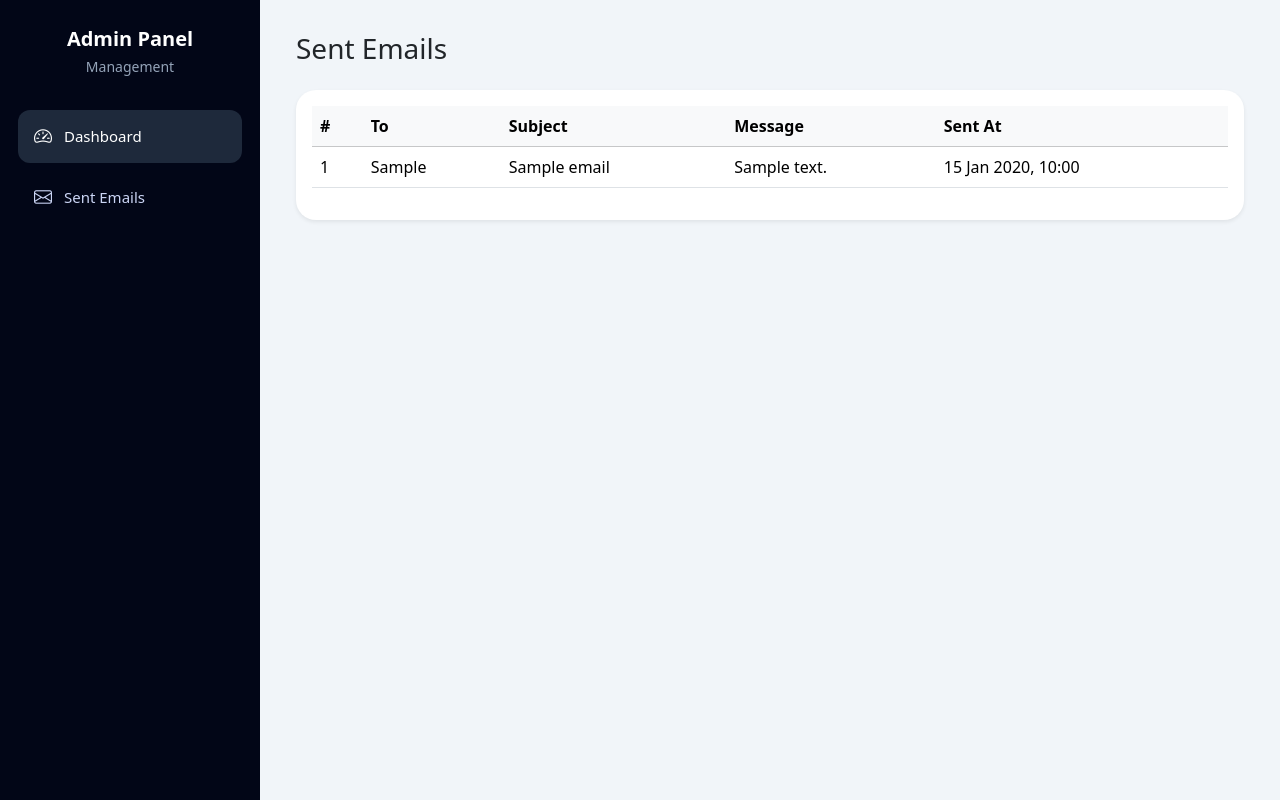
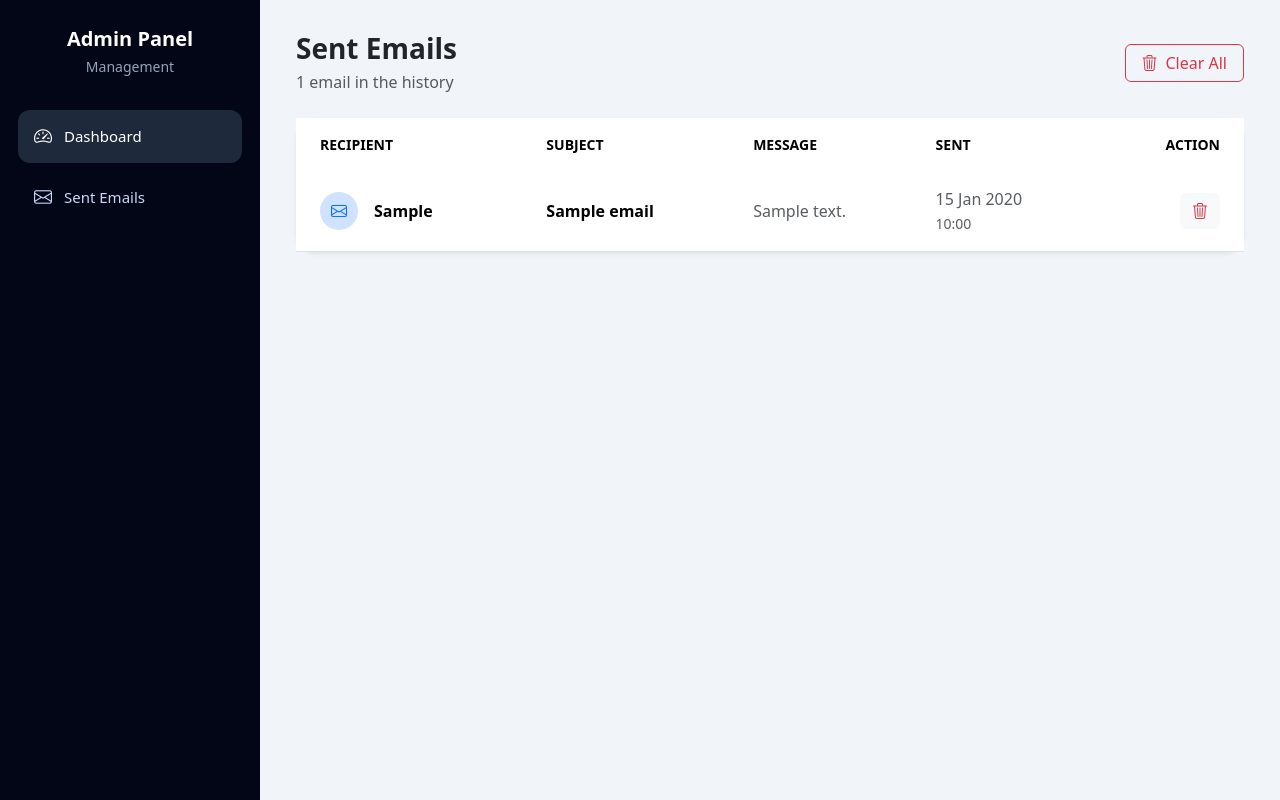
Before and after one commit to Eto142/globmailing, a Laravel app: page /sent-emails in a window 1280 px wide. Run offline with Laravel 12, Linux system fonts and the light colour scheme; tables that the repository leaves empty hold one stand-in row (values such as "Sample post").

Commit message:
update all

```diff
--- a/app/Http/Controllers/SendEmailController.php
+++ b/app/Http/Controllers/SendEmailController.php
@@ -69,7 +69,22 @@ class SendEmailController extends Controller
 public function sentEmails()
 {
     $emails = SentEmail::latest()->paginate(20); // Paginate 20 per page
-    return view('home.sent_emails', compact('emails'));
+    $totalEmails = SentEmail::count();
+    return view('home.sent_emails', compact('emails', 'totalEmails'));
+}
+
+public function destroy(SentEmail $email)
+{
+    $email->delete();
+
+    return back()->with('success', 'Email record deleted successfully.');
+}
+
+public function clearAll()
+{
+    SentEmail::truncate();
+
+    return back()->with('success', 'All sent email records have been cleared.');
 }
 
 }
--- a/resources/views/emails/admin-send.blade.php
+++ b/resources/views/emails/admin-send.blade.php
@@ -40,7 +40,7 @@
                             <table role="presentation" border="0" cellpadding="0" cellspacing="0" width="100%" style="border-top: 1px solid #e8eef5; margin: 0;">
                                 <tr>
                                     <td style="padding-top: 20px; font-size: 12px; line-height: 1.6; color: #7a8999;">
-                                        Do not share passwords or recovery phrases.
+
                                     </td>
                                 </tr>
                             </table>
--- a/resources/views/home/sent_emails.blade.php
+++ b/resources/views/home/sent_emails.blade.php
@@ -1,52 +1,103 @@
-
 @include('home.header')
 
- <!-- MAIN CONTENT -->
 <main class="main-content">
     <div class="content-wrapper">
+        @if(session('success'))
+            <div class="alert alert-success border-0 shadow-sm d-flex align-items-center mb-4">
+                <i class="bi bi-check-circle-fill me-2"></i>
+                {{ session('success') }}
+            </div>
+        @endif
 
+        <div class="d-flex flex-wrap justify-content-between align-items-center gap-3 mb-4">
+            <div>
+                <h3 class="fw-bold mb-1">Sent Emails</h3>
+                <p class="text-muted mb-0">
+                    {{ number_format($totalEmails) }} {{ Str::plural('email', $totalEmails) }} in the history
+                </p>
+            </div>
 
-<div class="content-wrapper">
-    <h3 class="mb-4">Sent Emails</h3>
+            @if($totalEmails > 0)
+                <form action="{{ route('sent-emails.clear') }}" method="POST"
+                      onsubmit="return confirm('Clear every sent email record? This cannot be undone.')">
+                    @csrf
+                    @method('DELETE')
+                    <button type="submit" class="btn btn-outline-danger px-3">
+                        <i class="bi bi-trash3 me-2"></i>Clear All
+                    </button>
+                </form>
+            @endif
+        </div>
 
         <div class="card shadow-sm border-0">
-        <div class="card-body">
-            <table class="table table-hover">
-                <thead class="table-light">
-                    <tr>
-                        <th>#</th>
-                        <th>To</th>
-                        <th>Subject</th>
-                        <th>Message</th>
-                        <th>Sent At</th>
+            <div class="card-body p-0">
+                <div class="table-responsive">
+                    <table class="table table-hover align-middle mb-0">
+                        <thead>
+                            <tr class="text-muted small text-uppercase">
+                                <th class="ps-4 py-3 border-0">Recipient</th>
+                                <th class="py-3 border-0">Subject</th>
+                                <th class="py-3 border-0">Message</th>
+                                <th class="py-3 border-0">Sent</th>
+                                <th class="pe-4 py-3 border-0 text-end">Action</th>
                             </tr>
                         </thead>
                         <tbody>
                             @forelse($emails as $email)
                             <tr>
-                        <td>{{ $loop->iteration }}</td>
-                        <td>{{ $email->to }}</td>
-                        <td>{{ $email->subject }}</td>
-                        <td>{{ Str::limit($email->message, 50) }}</td>
-                        <td>{{ $email->created_at->format('d M Y, H:i') }}</td>
+                                <td class="ps-4 py-3">
+                                    <div class="d-flex align-items-center">
+                                        <span class="rounded-circle bg-primary-subtle text-primary d-inline-flex align-items-center justify-content-center me-3"
+                                              style="width: 38px; height: 38px;">
+                                            <i class="bi bi-envelope"></i>
+                                        </span>
+                                        <span class="fw-semibold text-break">{{ $email->to }}</span>
+                                    </div>
+                                </td>
+                                <td class="py-3">
+                                    <span class="fw-semibold">{{ $email->subject }}</span>
+                                </td>
+                                <td class="py-3 text-muted" style="max-width: 320px;">
+                                    {{ Str::limit($email->message, 55) }}
+                                </td>
+                                <td class="py-3 text-muted" style="white-space: nowrap;">
+                                    {{ $email->created_at->format('d M Y') }}<br>
+                                    <small>{{ $email->created_at->format('H:i') }}</small>
+                                </td>
+                                <td class="pe-4 py-3 text-end">
+                                    <form action="{{ route('sent-emails.destroy', $email) }}" method="POST"
+                                          class="d-inline"
+                                          onsubmit="return confirm('Delete this sent email record?')">
+                                        @csrf
+                                        @method('DELETE')
+                                        <button type="submit" class="btn btn-light text-danger border-0" title="Delete email">
+                                            <i class="bi bi-trash3"></i>
+                                        </button>
+                                    </form>
+                                </td>
                             </tr>
                             @empty
                             <tr>
-                        <td colspan="5" class="text-center">No emails sent yet.</td>
+                                <td colspan="5" class="text-center py-5">
+                                    <div class="text-muted">
+                                        <i class="bi bi-envelope-check fs-1 d-block mb-2"></i>
+                                        <span>No sent emails yet.</span>
+                                    </div>
+                                </td>
                             </tr>
                             @endforelse
                         </tbody>
                     </table>
+                </div>
 
-            {{ $emails->links() }} {{-- Pagination --}}
+                @if($emails->hasPages())
+                    <div class="d-flex justify-content-center border-top px-4 py-3">
+                        {{ $emails->links() }}
+                    </div>
+                @endif
             </div>
         </div>
     </div>
-
-   </div>
 </main>
 
-</div>
-
-
 @include('home.footer')
--- a/routes/web.php
+++ b/routes/web.php
@@ -15,3 +15,5 @@ Route::get('/send-mail', function () {
 Route::get('/sent-emails', [SendEmailController::class, 'sentEmails'])->name('sent-emails');
 Route::get('/send-email', [SendEmailController::class, 'index'])->name('send.email');
 Route::post('/send-email', [SendEmailController::class, 'send'])->name('send.email.post');
+Route::delete('/sent-emails/{email}', [SendEmailController::class, 'destroy'])->name('sent-emails.destroy');
+Route::delete('/sent-emails', [SendEmailController::class, 'clearAll'])->name('sent-emails.clear');
```
Lines whose indentation alone changed are shown as unchanged.
